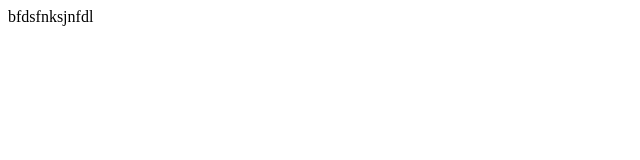
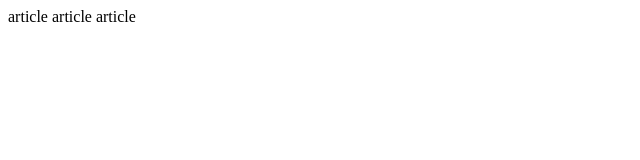
Before and after one commit to viennavernose/midterm, a plain HTML site: page article.html in a window 1280 px wide. Shown: the full height of the page, 0-640 px from the left. Drawn offline with Linux system fonts and the light colour scheme.

Commit message:
Update article.html

```diff
--- a/article.html
+++ b/article.html
@@ -2,7 +2,7 @@
 <html>
 <body>
 <head>
-		bfdsfnksjnfdl
+		article article article
 	</head>
 </body>
 </html>
```
